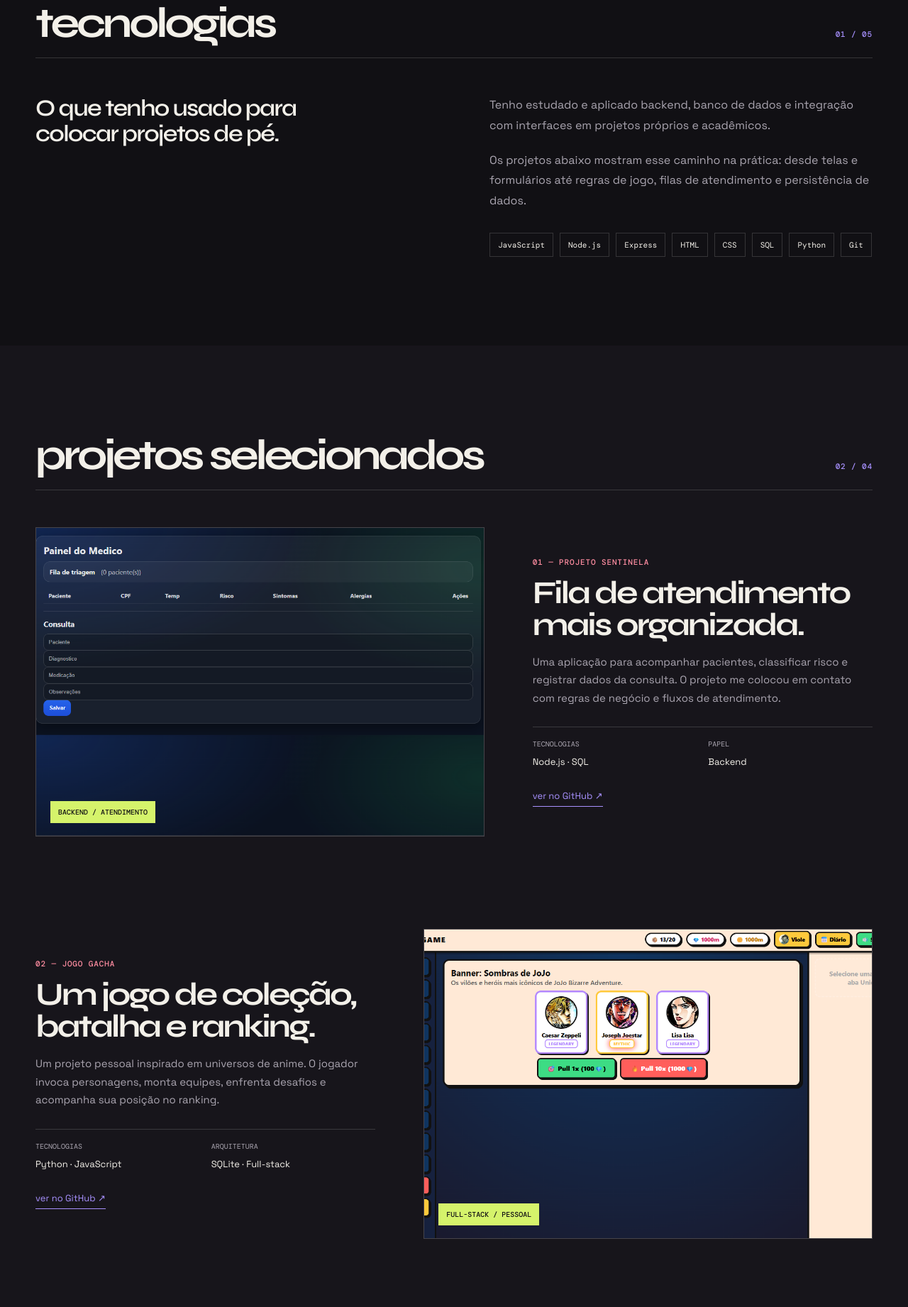
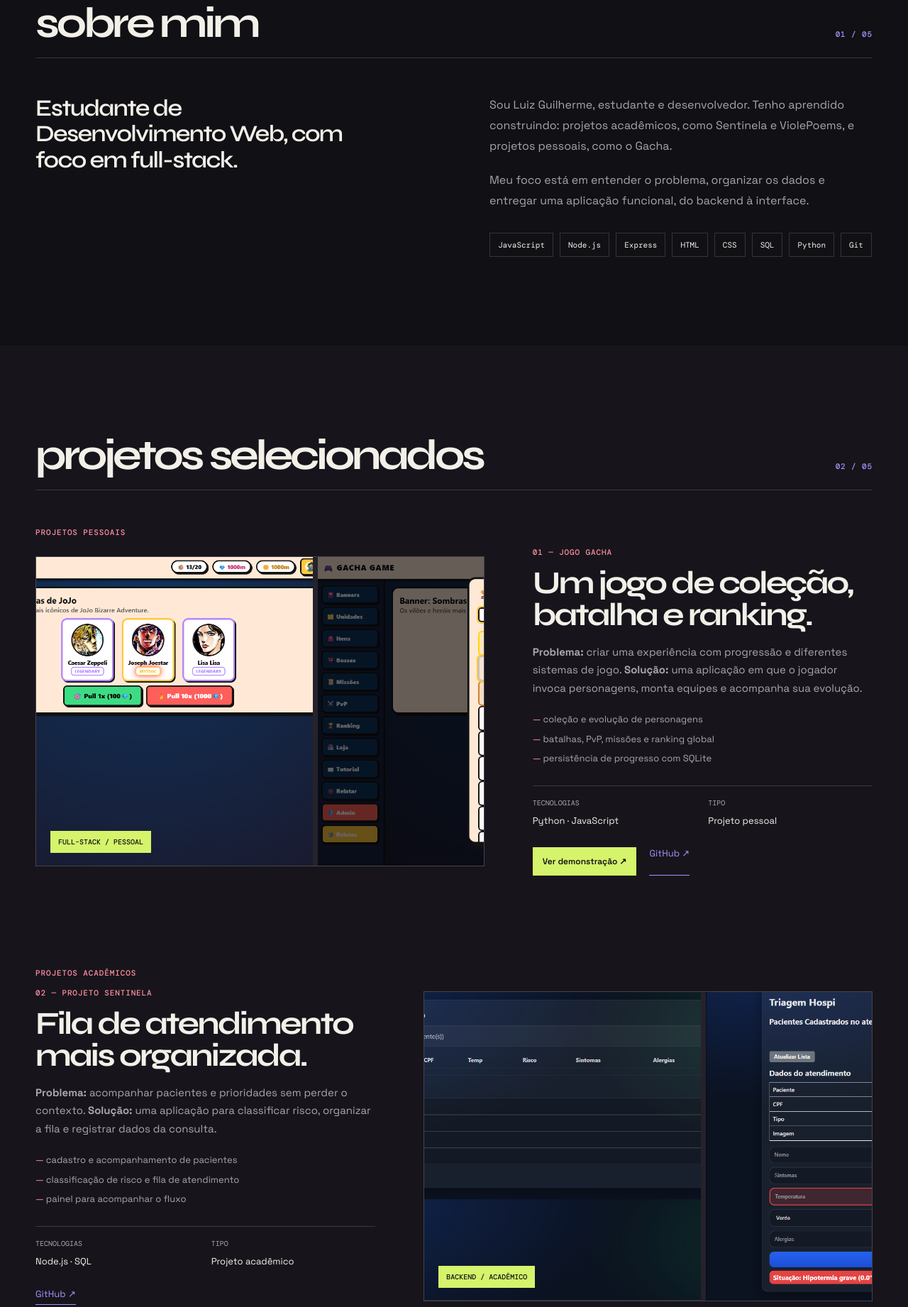
Before and after one commit to viole777/Viole, a plain HTML site: page index.html in a window 1280 px wide. Shown: the part 932-2774 px from the top of the page at 71% size. Drawn offline with nearby package versions, Linux system fonts and the light colour scheme.

Commit message:
Make portfolio more commercial and detailed

```diff
--- a/index.html
+++ b/index.html
@@ -62,6 +62,9 @@
         .project-visual { aspect-ratio: 1.45; overflow: hidden; border: 1px solid var(--line); position: relative; background: #25222b; }
         .project-visual img { width: 100%; height: 100%; display: block; object-fit: cover; transition: transform .6s ease; }
         .project:hover .project-visual img { transform: scale(1.04); }
+        .project-gallery { display: grid; grid-template-columns: 1.25fr .75fr; gap: 7px; height: 100%; }
+        .project-gallery img { min-width: 0; }
+        .project-gallery img + img { object-position: left center; }
         .visual-label { position: absolute; left: 20px; bottom: 18px; padding: 9px 11px; color: var(--ink); background: var(--lime); font: 500 10px 'DM Mono'; text-transform: uppercase; }
         .project-type { margin-bottom: 14px; color: var(--pink); }
         .project h3 { margin: 0 0 17px; font: 700 45px/1 Syne; letter-spacing: -.06em; }
@@ -70,6 +73,12 @@
         .fact small { display: block; margin-bottom: 7px; color: var(--muted); font: 10px 'DM Mono'; text-transform: uppercase; }
         .fact span { font-size: 13px; }
         .project-link { display: inline-block; margin-top: 30px; border-bottom: 1px solid var(--violet); padding-bottom: 6px; color: var(--violet); font-size: 13px; }
+        .project-actions { display: flex; flex-wrap: wrap; gap: 18px; margin-top: 28px; }
+        .project-actions .project-link { margin-top: 0; }
+        .demo-link { padding: 11px 13px; background: var(--lime); color: var(--ink); border: 1px solid var(--lime); font-size: 12px; font-weight: 600; }
+        .demo-link:hover { background: var(--violet); border-color: var(--violet); }
+        .detail-list { display: grid; gap: 8px; margin: 22px 0 0; padding: 0; list-style: none; color: var(--muted); font-size: 13px; line-height: 1.5; }
+        .detail-list li::before { content: '— '; color: var(--pink); }
         .dashboard { padding: 30px; background: #0e151b; color: #dce7e7; font-family: 'DM Mono'; }
         .dash-top { display: flex; justify-content: space-between; border-bottom: 1px solid #27333a; padding-bottom: 22px; font-size: 10px; }
         .dash-logo { color: var(--lime); font-size: 14px; }
@@ -78,25 +87,26 @@
         .dash-main h4 { margin: 0 0 22px; font: 20px Syne; }.metrics { display: grid; grid-template-columns: repeat(3, 1fr); gap: 9px; }.metric { padding: 13px 10px; background: #172128; font-size: 10px; }.metric b { display: block; margin-top: 9px; font: 20px Syne; color: var(--lime); }.chart { height: 95px; margin-top: 12px; border-bottom: 1px solid #35474c; background: linear-gradient(165deg, transparent 48%, #8fc76b 49%, transparent 51%), linear-gradient(18deg, transparent 55%, #8fc76b 56%, transparent 58%); opacity: .8; }
         .gacha-art { background: #261c36; height: 100%; padding: 30px; position: relative; overflow: hidden; }.gacha-art:before, .gacha-art:after { content: ''; position: absolute; border-radius: 50%; border: 1px solid rgba(255,141,161,.5); }.gacha-art:before { width: 290px; height: 290px; left: 14%; top: -100px; }.gacha-art:after { width: 190px; height: 190px; right: 8%; bottom: -75px; border-color: var(--violet); }.gacha-word { position: absolute; bottom: 22px; left: 30px; font: 800 46px Syne; letter-spacing: -.08em; color: var(--pink); }.coming { position: absolute; top: 30px; right: 30px; color: var(--lime); }
         .process-grid { display: grid; grid-template-columns: repeat(3, 1fr); gap: 1px; background: var(--line); border: 1px solid var(--line); }.process { min-height: 220px; padding: 26px; background: var(--ink); }.process strong { display: block; margin-bottom: 54px; color: var(--violet); font: 20px 'DM Mono'; }.process h3 { margin: 0 0 10px; font: 600 21px Syne; }.process p { color: var(--muted); font-size: 14px; line-height: 1.6; }
-        .services-grid { display: grid; grid-template-columns: repeat(5, 1fr); gap: 1px; background: var(--line); border: 1px solid var(--line); }.service { min-height: 180px; padding: 22px; background: var(--ink); }.service strong { display: block; margin-bottom: 50px; color: var(--lime); font: 18px 'DM Mono'; }.service h3 { margin: 0; font: 600 18px Syne; }.contact { padding-bottom: 80px; }.contact-box { display: flex; justify-content: space-between; align-items: end; gap: 30px; }.contact h2 { max-width: 780px; margin: 0; font: 700 clamp(45px, 7vw, 92px)/.93 Syne; letter-spacing: -.09em; }.contact h2 em { color: var(--violet); font-style: normal; }.contact-link { flex: 0 0 auto; padding: 18px 20px; background: var(--lime); color: var(--ink); font-weight: 600; }.contact-link:hover { background: var(--violet); }.contact-links { display: flex; gap: 22px; margin-top: 32px; color: var(--muted); }.contact-links a { border-bottom: 1px solid var(--line); padding-bottom: 7px; }.contact-links a:hover { color: var(--lime); border-color: var(--lime); }
+        .services-grid { display: grid; grid-template-columns: repeat(3, 1fr); gap: 1px; background: var(--line); border: 1px solid var(--line); }.service { min-height: 180px; padding: 22px; background: var(--ink); }.service strong { display: block; margin-bottom: 35px; color: var(--lime); font: 18px 'DM Mono'; }.service h3 { margin: 0 0 12px; font: 600 18px Syne; }.service p { margin: 0; color: var(--muted); font-size: 14px; line-height: 1.55; }.contact { padding-bottom: 80px; }.contact-box { display: flex; justify-content: space-between; align-items: end; gap: 30px; }.contact h2 { max-width: 780px; margin: 0; font: 700 clamp(45px, 7vw, 92px)/.93 Syne; letter-spacing: -.09em; }.contact h2 em { color: var(--violet); font-style: normal; }.contact-link { flex: 0 0 auto; padding: 18px 20px; background: var(--lime); color: var(--ink); font-weight: 600; }.contact-link:hover { background: var(--violet); }.contact-lead { max-width: 500px; margin: 0 0 30px; color: var(--muted); font-size: 17px; line-height: 1.6; }.contact-links { display: flex; flex-wrap: wrap; gap: 22px; margin-top: 32px; color: var(--muted); }.contact-links a { border-bottom: 1px solid var(--line); padding-bottom: 7px; }.contact-links a:hover { color: var(--lime); border-color: var(--lime); }
         footer { border-top: 1px solid var(--line); padding: 22px 0; color: var(--muted); display: flex; justify-content: space-between; }.footer-links { display: flex; gap: 22px; }.footer-links a:hover { color: var(--paper); }
-        @media (max-width: 760px) { .wrap { width: min(100% - 32px, 580px); } nav { height: 66px; } nav ul { display: none; } .nav-cta { padding: 9px 11px; } .hero { min-height: 650px; padding: 140px 0 70px; }.hero-grid, .intro, .project, .project.reverse { grid-template-columns: 1fr; gap: 35px; }.hero-side { max-width: 320px; }.section-head { margin-bottom: 34px; } section { padding: 80px 0; }.project { margin-bottom: 85px; }.project.reverse .project-visual { order: initial; }.project h3 { font-size: 38px; }.project-visual { aspect-ratio: 1.18; }.process-grid, .services-grid { grid-template-columns: 1fr; }.process { min-height: 160px; }.process strong, .service strong { margin-bottom: 25px; }.service { min-height: 125px; }.contact-box { display: block; }.contact-link { display: inline-block; margin-top: 32px; }.contact-links { flex-wrap: wrap; } footer { display: block; line-height: 2; }.footer-links { gap: 14px; } }
+        @media (max-width: 760px) { .wrap { width: min(100% - 32px, 580px); } nav { height: 66px; } nav ul { display: none; } .nav-cta { padding: 9px 11px; } .hero { min-height: 650px; padding: 140px 0 70px; }.hero-grid, .intro, .project, .project.reverse { grid-template-columns: 1fr; gap: 35px; }.hero-side { max-width: 320px; }.section-head { margin-bottom: 34px; } section { padding: 80px 0; }.project { margin-bottom: 85px; }.project.reverse .project-visual { order: initial; }.project h3 { font-size: 38px; }.project-visual { aspect-ratio: 1.18; }.project-gallery { grid-template-columns: 1.2fr .8fr; }.process-grid, .services-grid { grid-template-columns: 1fr; }.process { min-height: 160px; }.process strong, .service strong { margin-bottom: 25px; }.service { min-height: 125px; }.contact-box { display: block; }.contact-link { display: inline-block; margin-top: 32px; }.contact-links { flex-wrap: wrap; } footer { display: block; line-height: 2; }.footer-links { gap: 14px; } }
     </style>
 </head>
 <body>
-    <header><div class="wrap"><nav><a href="#top" class="brand"><span class="brand-mark">L</span> @lugui7677</a><ul><li><a href="#sobre">Tecnologias</a></li><li><a href="#projetos">Projetos</a></li><li><a href="#servicos">Serviços</a></li></ul><a class="nav-cta mono" href="mailto:lugui7677@gmail.com">Vamos conversar ↗</a></nav></div></header>
+    <header><div class="wrap"><nav><a href="#top" class="brand"><span class="brand-mark">L</span> @lugui7677</a><ul><li><a href="#sobre">Sobre mim</a></li><li><a href="#projetos">Projetos</a></li><li><a href="#servicos">Serviços</a></li></ul><a class="nav-cta mono" href="mailto:lugui7677@gmail.com">Solicitar orçamento ↗</a></nav></div></header>
     <main id="top">
-        <section class="hero"><div class="wrap hero-grid"><div><div class="eyebrow mono"><span class="dot"></span> disponível para projetos</div><h1>Luiz<br><em>Guilherme.</em></h1><span class="hero-role">Desenvolvedor Web</span><p class="hero-description">Desenvolvo sites e aplicações web modernas e responsivas.</p><div class="hero-actions"><a class="hero-action primary" href="#projetos">Ver projetos ↓</a><a class="hero-action" href="#contato">Entrar em contato ↗</a></div></div><div class="hero-side">Gosto de construir projetos que resolvem uma tarefa concreta: organizar dados, criar regras de negócio e deixar o uso mais simples.<span class="scroll-note mono">explore o trabalho <span>↓</span></span></div></div></section>
+        <section class="hero"><div class="wrap hero-grid"><div><div class="eyebrow mono"><span class="dot"></span> aceitando novos projetos</div><h1>Luiz<br><em>Guilherme.</em></h1><span class="hero-role">Desenvolvedor Web</span><p class="hero-description">Desenvolvo sites e aplicações web modernas e responsivas.</p><div class="hero-actions"><a class="hero-action primary" href="#projetos">Ver projetos ↓</a><a class="hero-action" href="#contato">Solicitar orçamento ↗</a></div></div><div class="hero-side">Do primeiro fluxo ao banco de dados: organizo a parte técnica para que seu produto seja fácil de usar e manter.<span class="scroll-note mono">explore o trabalho <span>↓</span></span></div></div></section>
         <div class="ticker"><div class="ticker-inner mono"><span>backend</span><b>✳</b><span>full-stack</span><b>✳</b><span>sistemas com intenção</span><b>✳</b><span>backend</span><b>✳</b><span>full-stack</span><b>✳</b><span>sistemas com intenção</span><b>✳</b></div></div>
-        <section id="sobre"><div class="wrap"><div class="section-head"><h2>tecnologias</h2><span class="section-number mono">01 / 05</span></div><div class="intro"><h3>O que tenho usado para colocar projetos de pé.</h3><div class="intro-copy"><p>Tenho estudado e aplicado backend, banco de dados e integração com interfaces em projetos próprios e acadêmicos.</p><p>Os projetos abaixo mostram esse caminho na prática: desde telas e formulários até regras de jogo, filas de atendimento e persistência de dados.</p><div class="skills"><span class="skill">JavaScript</span><span class="skill">Node.js</span><span class="skill">Express</span><span class="skill">HTML</span><span class="skill">CSS</span><span class="skill">SQL</span><span class="skill">Python</span><span class="skill">Git</span></div></div></div></div></section>
-        <section id="projetos" class="projects"><div class="wrap"><div class="section-head"><h2>projetos selecionados</h2><span class="section-number mono">02 / 04</span></div>
-            <article class="project"><div class="project-visual"><img src="sentinela.png" alt="Tela do painel de triagem do Projeto Sentinela"><span class="visual-label">backend / atendimento</span></div><div><div class="project-type mono">01 — Projeto Sentinela</div><h3>Fila de atendimento mais organizada.</h3><p>Uma aplicação para acompanhar pacientes, classificar risco e registrar dados da consulta. O projeto me colocou em contato com regras de negócio e fluxos de atendimento.</p><div class="project-facts"><div class="fact"><small>tecnologias</small><span>Node.js · SQL</span></div><div class="fact"><small>papel</small><span>Backend</span></div></div><a class="project-link" href="https://github.com/viole777/Projeto-Sentinela" target="_blank" rel="noreferrer">ver no GitHub ↗</a></div></article>
-            <article class="project reverse"><div class="project-visual"><img src="gacha.png" alt="Tela de banners e personagens do Jogo Gacha"><span class="visual-label">full-stack / pessoal</span></div><div><div class="project-type mono">02 — Jogo Gacha</div><h3>Um jogo de coleção, batalha e ranking.</h3><p>Um projeto pessoal inspirado em universos de anime. O jogador invoca personagens, monta equipes, enfrenta desafios e acompanha sua posição no ranking.</p><div class="project-facts"><div class="fact"><small>tecnologias</small><span>Python · JavaScript</span></div><div class="fact"><small>arquitetura</small><span>SQLite · Full-stack</span></div></div><a class="project-link" href="https://github.com/viole777/jogo-gacha" target="_blank" rel="noreferrer">ver no GitHub ↗</a></div></article>
-            <article class="project"><div class="project-visual"><img src="violepoems.png" alt="Tela inicial do projeto ViolePoems"><span class="visual-label">sistemas web / TCC</span></div><div><div class="project-type mono">03 — ViolePoems</div><h3>Publicação de poemas sem complicação.</h3><p>Uma plataforma para escrever e compartilhar poemas, com páginas de publicação, navegação, validação de formulários e requisições assíncronas.</p><div class="project-facts"><div class="fact"><small>tecnologias</small><span>JavaScript · Fetch API</span></div><div class="fact"><small>resultado</small><span>Projeto de conclusão</span></div></div><a class="project-link" href="https://github.com/viole777/ViolePoems" target="_blank" rel="noreferrer">ver no GitHub ↗</a></div></article>
+        <section id="sobre"><div class="wrap"><div class="section-head"><h2>sobre mim</h2><span class="section-number mono">01 / 05</span></div><div class="intro"><h3>Estudante de Desenvolvimento Web, com foco em full-stack.</h3><div class="intro-copy"><p>Sou Luiz Guilherme, estudante e desenvolvedor. Tenho aprendido construindo: projetos acadêmicos, como Sentinela e ViolePoems, e projetos pessoais, como o Gacha.</p><p>Meu foco está em entender o problema, organizar os dados e entregar uma aplicação funcional, do backend à interface.</p><div class="skills"><span class="skill">JavaScript</span><span class="skill">Node.js</span><span class="skill">Express</span><span class="skill">HTML</span><span class="skill">CSS</span><span class="skill">SQL</span><span class="skill">Python</span><span class="skill">Git</span></div></div></div></div></section>
+        <section id="projetos" class="projects"><div class="wrap"><div class="section-head"><h2>projetos selecionados</h2><span class="section-number mono">02 / 05</span></div><p class="project-type mono">projetos pessoais</p>
+            <article class="project"><div class="project-visual"><div class="project-gallery"><img src="gacha.png" alt="Tela de banners e personagens do Jogo Gacha"><img src="gacha2.png" alt="Tela de coleção do Jogo Gacha"></div><span class="visual-label">full-stack / pessoal</span></div><div><div class="project-type mono">01 — Jogo Gacha</div><h3>Um jogo de coleção, batalha e ranking.</h3><p><strong>Problema:</strong> criar uma experiência com progressão e diferentes sistemas de jogo. <strong>Solução:</strong> uma aplicação em que o jogador invoca personagens, monta equipes e acompanha sua evolução.</p><ul class="detail-list"><li>coleção e evolução de personagens</li><li>batalhas, PvP, missões e ranking global</li><li>persistência de progresso com SQLite</li></ul><div class="project-facts"><div class="fact"><small>tecnologias</small><span>Python · JavaScript</span></div><div class="fact"><small>tipo</small><span>Projeto pessoal</span></div></div><div class="project-actions"><a class="demo-link" href="https://jogo-gacha.onrender.com/" target="_blank" rel="noreferrer">Ver demonstração ↗</a><a class="project-link" href="https://github.com/viole777/jogo-gacha" target="_blank" rel="noreferrer">GitHub ↗</a></div></div></article>
+            <p class="project-type mono">projetos acadêmicos</p>
+            <article class="project reverse"><div class="project-visual"><div class="project-gallery"><img src="sentinela.png" alt="Tela do painel de triagem do Projeto Sentinela"><img src="sentinela2.png" alt="Tela de atendimento do Projeto Sentinela"></div><span class="visual-label">backend / acadêmico</span></div><div><div class="project-type mono">02 — Projeto Sentinela</div><h3>Fila de atendimento mais organizada.</h3><p><strong>Problema:</strong> acompanhar pacientes e prioridades sem perder o contexto. <strong>Solução:</strong> uma aplicação para classificar risco, organizar a fila e registrar dados da consulta.</p><ul class="detail-list"><li>cadastro e acompanhamento de pacientes</li><li>classificação de risco e fila de atendimento</li><li>painel para acompanhar o fluxo</li></ul><div class="project-facts"><div class="fact"><small>tecnologias</small><span>Node.js · SQL</span></div><div class="fact"><small>tipo</small><span>Projeto acadêmico</span></div></div><div class="project-actions"><a class="project-link" href="https://github.com/viole777/Projeto-Sentinela" target="_blank" rel="noreferrer">GitHub ↗</a></div></div></article>
+            <article class="project"><div class="project-visual"><div class="project-gallery"><img src="violepoems.png" alt="Tela inicial do projeto ViolePoems"><img src="violepoems2.png" alt="Tela de publicação do projeto ViolePoems"></div><span class="visual-label">sistemas web / acadêmico</span></div><div><div class="project-type mono">03 — ViolePoems</div><h3>Publicação de poemas sem complicação.</h3><p><strong>Problema:</strong> criar um espaço simples para escrever e compartilhar. <strong>Solução:</strong> uma plataforma com páginas de publicação, navegação e formulários validados.</p><ul class="detail-list"><li>publicação de poemas durante a sessão</li><li>validação de título, texto e contato</li><li>requisição assíncrona com Fetch API</li></ul><div class="project-facts"><div class="fact"><small>tecnologias</small><span>JavaScript · Fetch API</span></div><div class="fact"><small>tipo</small><span>Projeto acadêmico</span></div></div><div class="project-actions"><a class="project-link" href="https://github.com/viole777/ViolePoems" target="_blank" rel="noreferrer">GitHub ↗</a></div></div></article>
         </div></section>
-        <section id="servicos"><div class="wrap"><div class="section-head"><h2>serviços</h2><span class="section-number mono">03 / 05</span></div><div class="services-grid"><div class="service"><strong>01</strong><h3>Landing Pages</h3></div><div class="service"><strong>02</strong><h3>Sites institucionais</h3></div><div class="service"><strong>03</strong><h3>Aplicações Web</h3></div><div class="service"><strong>04</strong><h3>APIs / Backend</h3></div><div class="service"><strong>05</strong><h3>Correção e manutenção</h3></div></div></div></section>
+        <section id="servicos"><div class="wrap"><div class="section-head"><h2>serviços</h2><span class="section-number mono">03 / 05</span></div><div class="services-grid"><div class="service"><strong>01</strong><h3>Sites para pequenos negócios</h3><p>Criação ou modernização de sites responsivos para apresentar seu negócio com clareza.</p></div><div class="service"><strong>02</strong><h3>Aplicações Web</h3><p>Sistemas personalizados com frontend, backend e banco de dados.</p></div><div class="service"><strong>03</strong><h3>APIs / Backend</h3><p>Estruturação de regras, endpoints e integrações para sua aplicação.</p></div><div class="service"><strong>04</strong><h3>Landing Pages</h3><p>Páginas objetivas para divulgar um produto, serviço ou campanha.</p></div><div class="service"><strong>05</strong><h3>Manutenção</h3><p>Correção de bugs, melhorias e atualizações em projetos existentes.</p></div></div></div></section>
         <section id="processo"><div class="wrap"><div class="section-head"><h2>como eu trabalho</h2><span class="section-number mono">04 / 05</span></div><div class="process-grid"><div class="process"><strong>01</strong><h3>Entender</h3><p>Contexto, pessoas e o problema por trás do pedido.</p></div><div class="process"><strong>02</strong><h3>Construir</h3><p>Uma solução clara, testável e pensada nos detalhes.</p></div><div class="process"><strong>03</strong><h3>Entregar</h3><p>Resultado que funciona e abre espaço para a próxima ideia.</p></div></div></div></section>
-        <section class="contact" id="contato"><div class="wrap"><div class="section-head"><h2>contato</h2><span class="section-number mono">05 / 05</span></div><div class="contact-box"><h2>vamos fazer algo<br><em>que importe.</em></h2><a class="contact-link" href="mailto:lugui7677@gmail.com">me chama ↗</a></div><div class="contact-links mono"><a href="https://github.com/viole777" target="_blank" rel="noreferrer">@lugui7677 ↗</a><a href="mailto:lugui7677@gmail.com">lugui7677@gmail.com ↗</a><a href="tel:+5561981353291">+55 (61) 98135-3291 ↗</a></div></div></section>
+        <section class="contact" id="contato"><div class="wrap"><div class="section-head"><h2>contato</h2><span class="section-number mono">05 / 05</span></div><div class="contact-box"><div><h2>Seu negócio precisa<br>de um <em>site?</em></h2><p class="contact-lead">Vamos conversar sobre o que você precisa e entender juntos o próximo passo.</p></div><a class="contact-link" href="mailto:lugui7677@gmail.com">Solicitar orçamento ↗</a></div><div class="contact-links mono"><a href="https://github.com/viole777" target="_blank" rel="noreferrer">@lugui7677 ↗</a><a href="mailto:lugui7677@gmail.com">lugui7677@gmail.com ↗</a><a href="tel:+5561981353291">+55 (61) 98135-3291 ↗</a></div></div></section>
     </main>
     <footer><div class="wrap"><span class="mono">© 2024 Luiz Guilherme</span><div class="footer-links mono"><a href="https://github.com/viole777" target="_blank" rel="noreferrer">@lugui7677</a><a href="mailto:lugui7677@gmail.com">E-mail</a><a href="tel:+5561981353291">Telefone</a><a href="#top">voltar ao topo ↑</a></div></div></footer>
 </body>
```
